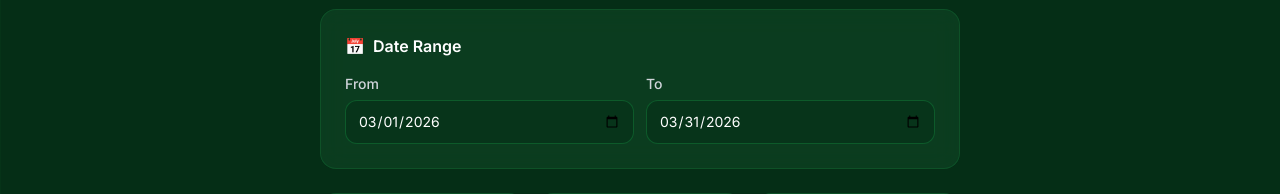
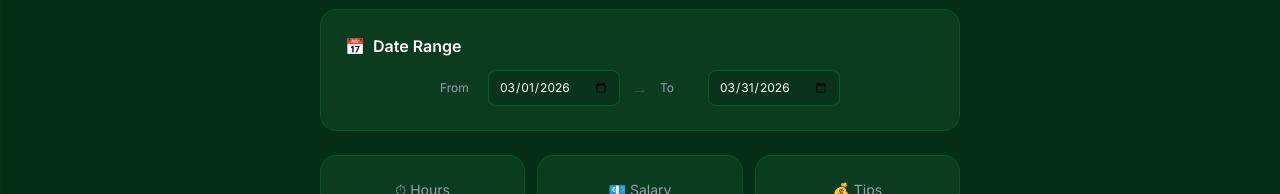
Before and after one commit to hurileborjigin/HourTracker, a Next.js app: page /summary in a window 1280 px wide. Shown: the part 161-355 px from the top of the page. Built offline with nearby package versions, Linux system fonts and the light colour scheme; no server answers; the database is empty; sample sign-in values are in the browser's storage.

Commit message:
fix: compact centered date range - inline labels, smaller inputs, no full-width stretch

```diff
--- a/src/app/components/DateRangeFilter.tsx
+++ b/src/app/components/DateRangeFilter.tsx
@@ -14,27 +14,28 @@ export default function DateRangeFilter({
   onEndChange,
 }: DateRangeFilterProps) {
   return (
-    <div className="glass rounded-2xl p-4 sm:p-6 animate-slide-up overflow-hidden">
-      <h2 className="font-semibold text-white mb-4 flex items-center gap-2">
+    <div className="glass rounded-2xl p-4 sm:p-6 animate-slide-up">
+      <h2 className="font-semibold text-white mb-3 flex items-center gap-2 text-sm sm:text-base">
         <span>📅</span> Date Range
       </h2>
-      <div className="grid grid-cols-1 sm:grid-cols-2 gap-3">
-        <div className="min-w-0">
-          <label className="block text-sm font-medium mb-1.5 text-gray-300">From</label>
+      <div className="flex flex-col sm:flex-row items-center justify-center gap-3">
+        <div className="flex items-center gap-2">
+          <label className="text-xs text-gray-400 shrink-0 w-10">From</label>
           <input
             type="date"
             value={startDate}
             onChange={(e) => onStartChange(e.target.value)}
-            className="w-full max-w-full px-3 py-2.5 bg-brand-950/50 border border-brand-700/50 rounded-xl focus:ring-2 focus:ring-brand-500 focus:border-brand-500 outline-none text-white text-sm transition-all box-border"
+            className="px-2.5 py-2 bg-brand-950/50 border border-brand-700/50 rounded-lg focus:ring-2 focus:ring-brand-500 focus:border-brand-500 outline-none text-white text-xs transition-all"
           />
         </div>
-        <div className="min-w-0">
-          <label className="block text-sm font-medium mb-1.5 text-gray-300">To</label>
+        <span className="text-gray-600 hidden sm:block">→</span>
+        <div className="flex items-center gap-2">
+          <label className="text-xs text-gray-400 shrink-0 w-10">To</label>
           <input
             type="date"
             value={endDate}
             onChange={(e) => onEndChange(e.target.value)}
-            className="w-full max-w-full px-3 py-2.5 bg-brand-950/50 border border-brand-700/50 rounded-xl focus:ring-2 focus:ring-brand-500 focus:border-brand-500 outline-none text-white text-sm transition-all box-border"
+            className="px-2.5 py-2 bg-brand-950/50 border border-brand-700/50 rounded-lg focus:ring-2 focus:ring-brand-500 focus:border-brand-500 outline-none text-white text-xs transition-all"
           />
         </div>
       </div>
```
